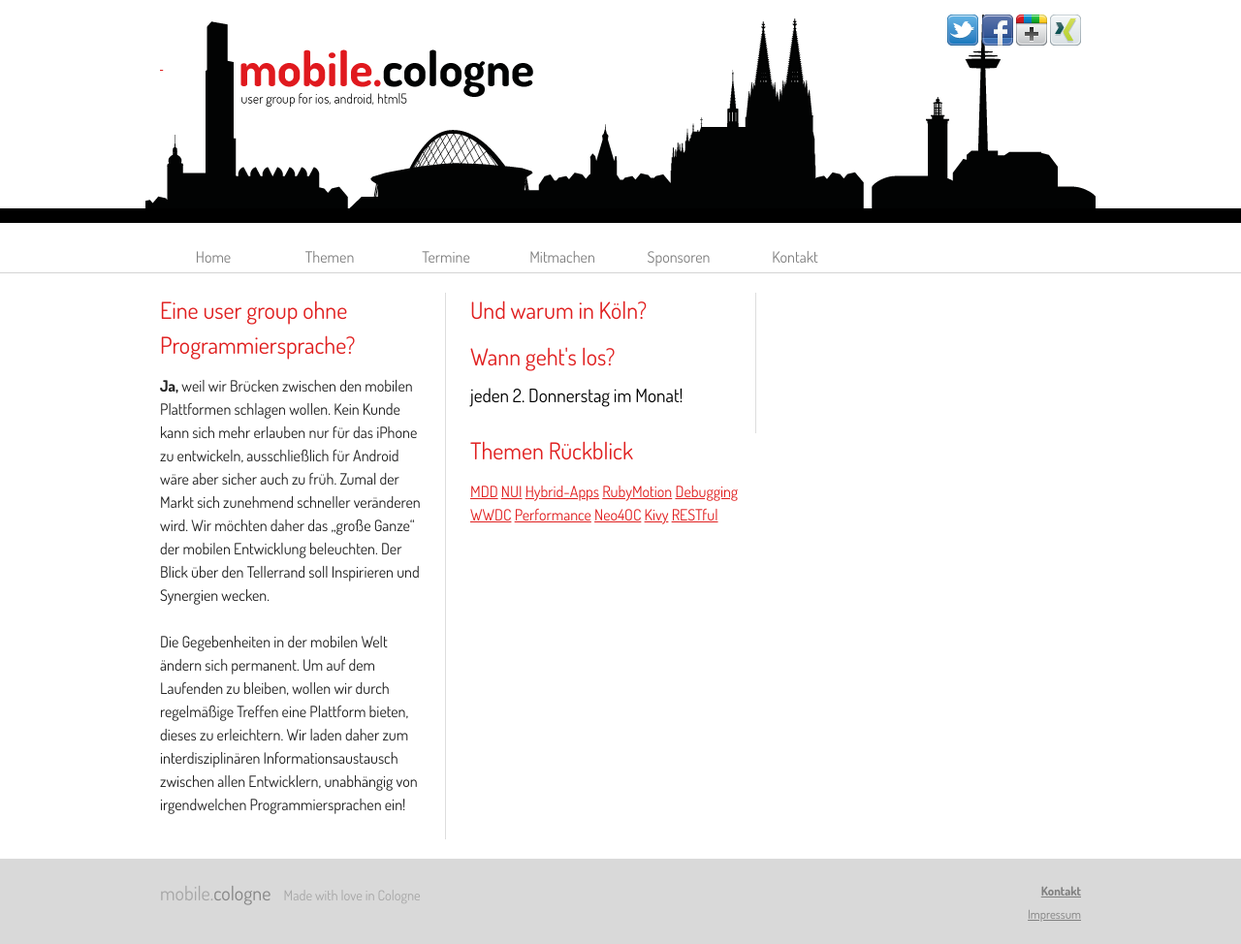
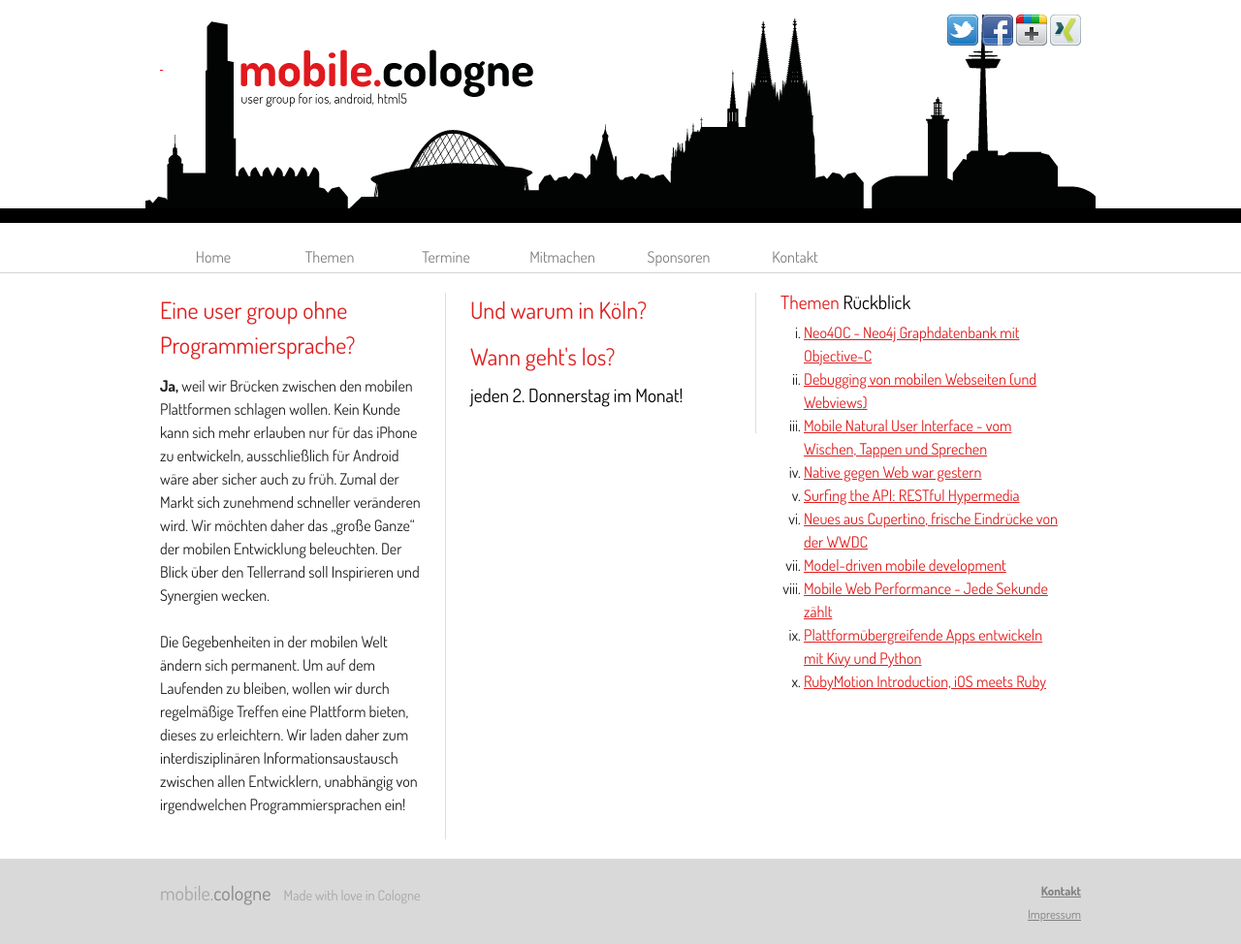
Before and after one commit to mobilecgn/mobilecgn.github.com, a Jekyll site: the page built from about.html, in a window 1280 px wide. Shown: the whole page at 97% size. Built offline with Jekyll 4.4.1, drawn with Linux system fonts in a browser that asks for light colours.

Commit message:
Extract talk headlines to the post meta datas.

```diff
--- a/_posts/2012/2012-06-14-vortragsabend.html
+++ b/_posts/2012/2012-06-14-vortragsabend.html
@@ -1,6 +1,7 @@
 ---
 layout: default
 title: 14.06.2012 - Lightning Talks - mobile.cologne
+themen: Neo4OC - Neo4j Graphdatenbank mit Objective-C; Debugging von mobilen Webseiten (und Webviews); Mobile Natural User Interface - vom Wischen, Tappen und Sprechen
 all_events_title: Lightning Talks
 all_events_text: Do. 14. Juni 2012 im cowoco
 ---
--- a/_posts/2012/2012-07-12-vortragsabend.html
+++ b/_posts/2012/2012-07-12-vortragsabend.html
@@ -1,6 +1,7 @@
 ---
 layout: default
 title: 12.07.2012 - Lightning Talks - mobile.cologne
+themen: "Native gegen Web war gestern; Surfing the API: RESTful Hypermedia; Neues aus Cupertino, frische Eindrücke von der WWDC"
 all_events_title: Lightning Talks
 all_events_text: Do. 12. Juli 2012 bei sevenval
 ---
@@ -49,7 +50,7 @@ all_events_text: Do. 12. Juli 2012 bei sevenval
 		<h3>Themen</h3>
 		<ul style="margin: 0px;">
 			<li>
-				Tech Intro-Talk<br/>
+				Native gegen Web war gestern<br/>
 				Roland Gülle, Vice President Technology sevenval
 			</li>
 			<li>
--- a/_posts/2012/2012-09-13-vortragsabend.html
+++ b/_posts/2012/2012-09-13-vortragsabend.html
@@ -1,6 +1,7 @@
 ---
 layout: default
 title: 13.09.2012 - Model-driven mobile - mobile.cologne
+themen: Model-driven mobile development
 all_events_title: Model-driven mobile
 all_events_text: Do. 13. September 2012 im cowoco
 ---
--- a/_posts/2012/2012-10-11-vortragsabend.html
+++ b/_posts/2012/2012-10-11-vortragsabend.html
@@ -1,6 +1,7 @@
 ---
 layout: default
 title: 11.10.2012 - Mobile Web Performance - mobile.cologne
+themen: Mobile Web Performance - Jede Sekunde zählt
 all_events_title: Mobile Web Performance
 all_events_text: Do. 11. Oktober 2012 bei triAGENS
 ---
--- a/_posts/2012/2012-11-08-vortragsabend.html
+++ b/_posts/2012/2012-11-08-vortragsabend.html
@@ -1,6 +1,7 @@
 ---
 layout: default
 title: 08.11.2012 - Apps mit Python und Ruby - mobile.cologne
+themen: Plattformübergreifende Apps entwickeln mit Kivy und Python; RubyMotion Introduction, iOS meets Ruby
 all_events_title: Apps mit Python und Ruby
 all_events_text: Do. 08. November 2012
 ---
--- a/about.html
+++ b/about.html
@@ -29,20 +29,19 @@ title: mobile.cologne - Warum?
 
 
 	</div>
-
-	<div class="span-10 last">
-		<h2>Themen Rückblick</h2>
-		<a href="/2012-09-13-vortragsabend.html" class="rueckblick" title="Model-driven mobile development - von Maxim Zaks">MDD</a>
-		<a href="/2012-06-14-vortragsabend.html" class="rueckblick" title="Mobile Natural User Interface - vom Wischen, Tappen und Sprechen">NUI</a>
-		<a href="/2012-07-12-vortragsabend.html" class="rueckblick" title="Native gegen Web war gestern">Hybrid-Apps</a>
-		<a href="/2012-11-08-vortragsabend.html" class="rueckblick" title="RubyMotion Introduction, iOS meets Ruby">RubyMotion</a>
-		<a href="/2012-06-14-vortragsabend.html" class="rueckblick" title="Debugging von mobilen Webseiten (und Webviews)">Debugging</a>
-		<br/>
-
-		<a href="/2012-07-12-vortragsabend.html" class="rueckblick" title="Neues aus Cupertino, frische Eindrücke von der WWDC">WWDC</a>
-		<a href="/2012-10-11-vortragsabend.html" class="rueckblick" title="Performance optimierungen für mobile web">Performance</a>
-		<a href="/2012-06-14-vortragsabend.html" class="rueckblick" title="Neo4OC - Neo4j Graphdatenbank mit Objective-C">Neo4OC</a>
-		<a href="/2012-11-08-vortragsabend.html" class="rueckblick" title="Plattformübergreifende Apps entwickeln mit Kivy und Python">Kivy</a>
-		<a href="/2012-07-12-vortragsabend.html" class="rueckblick" title="Surfing the API: RESTful Hypermedia">RESTful</a>
+	<div class="span-8 last">
+		<h3>Themen <span class="loud">Rückblick</span></h3>
+		<ul style="list-style-type: lower-roman;">
+			{% for post in site.posts reversed %}
+				{% if post.themen %}
+					{% assign themen = post.themen | split: ';' %}
+					{% for thema in themen %}
+						<li style="{% if post.url == page.url %}{{ 'background: #e5ecf9; padding-left: -20px; left: 20px;' }}{% endif %}">
+							<a href="{{ post.url }}">{{ thema }}</a><br/>
+						</li>
+					{% endfor %}
+				{% endif %}
+			{% endfor %}
+		</ul>
 	</div>
 </div>
```
